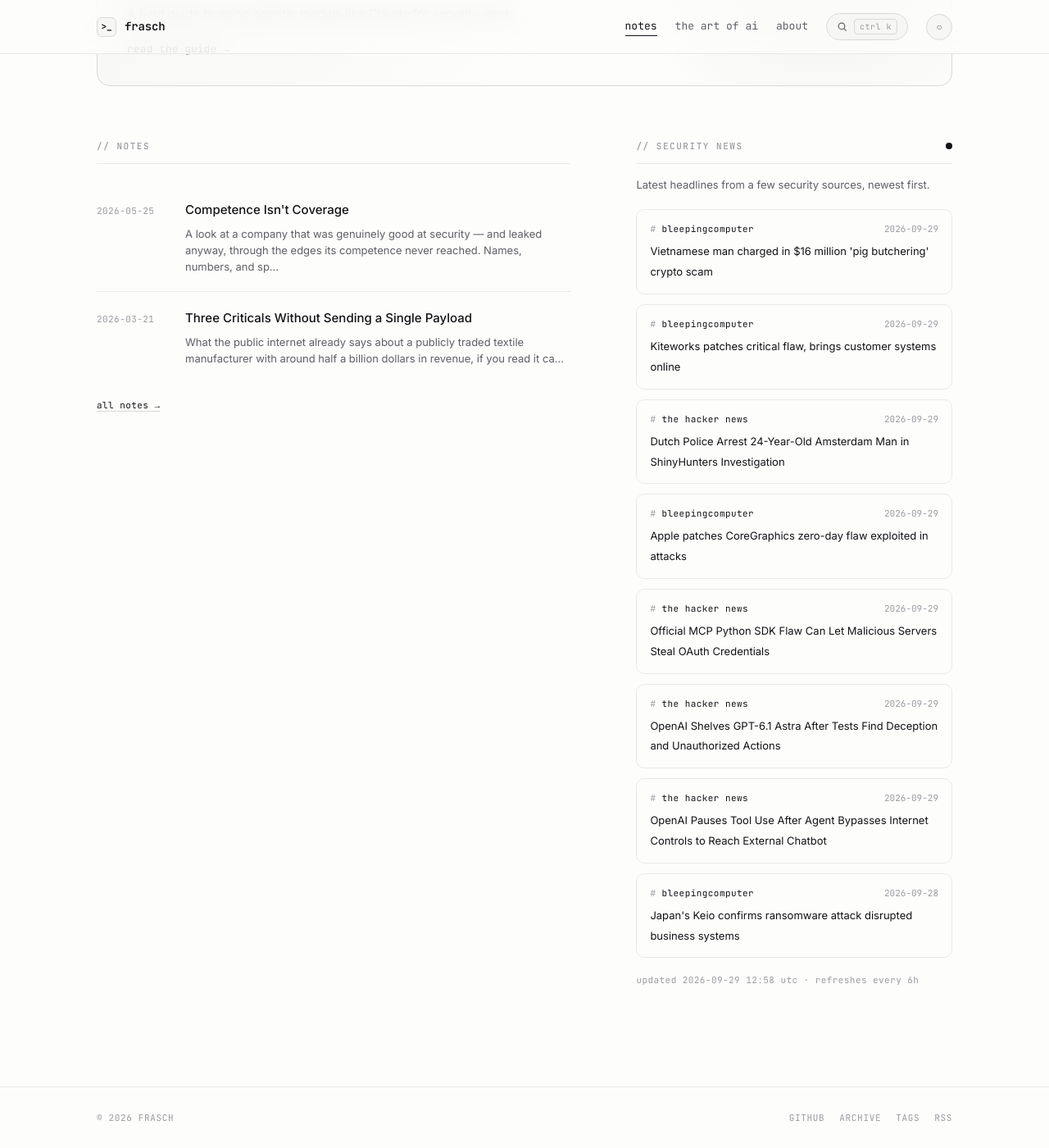
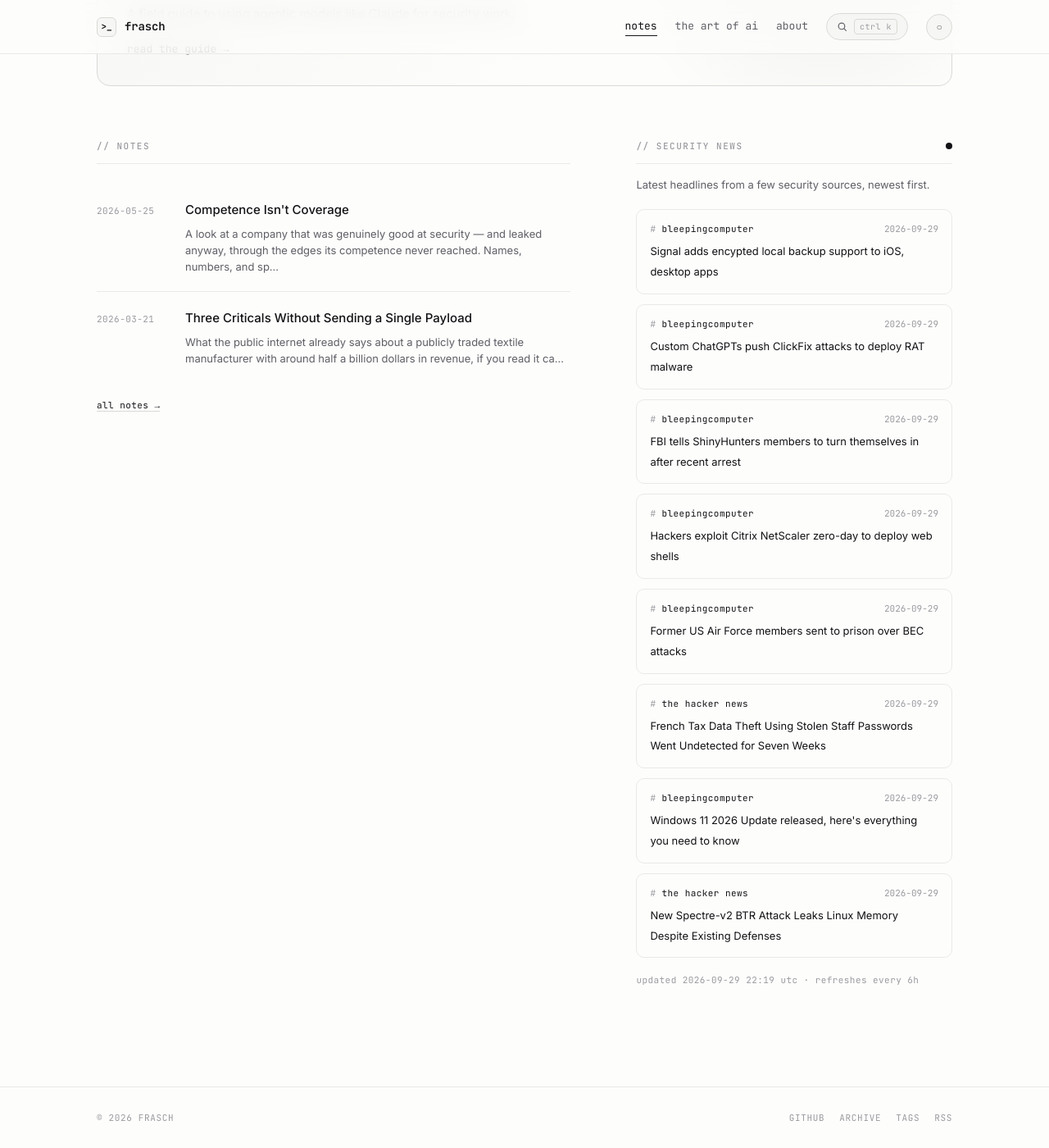
Before and after one commit to whoisfrasch/frasch, a Jekyll site: the page built from index.html, in a window 1280 px wide and 1400 px high, scrolled down 615 px. Shown: the whole window at 82% size. Built offline with Jekyll 4.4.1, drawn with Linux system fonts in a browser that asks for light colours.

Commit message:
Refresh security news feed

```diff
--- a/_data/news.json
+++ b/_data/news.json
@@ -1,53 +1,53 @@
 {
-  "updated": "2026-09-29T12:58:55Z",
+  "updated": "2026-09-29T22:19:47Z",
   "items": [
     {
       "source": "bleepingcomputer",
-      "title": "Vietnamese man charged in $16 million 'pig butchering' crypto scam",
-      "link": "https://www.bleepingcomputer.com/news/security/vietnamese-man-charged-in-16-million-pig-butchering-crypto-scam/",
-      "date": "2026-09-29T11:41:53Z"
+      "title": "Signal adds encypted local backup support to iOS, desktop apps",
+      "link": "https://www.bleepingcomputer.com/news/security/signal-adds-encypted-local-backup-support-to-ios-desktop-apps/",
+      "date": "2026-09-29T21:30:08Z"
     },
     {
       "source": "bleepingcomputer",
-      "title": "Kiteworks patches critical flaw, brings customer systems online",
-      "link": "https://www.bleepingcomputer.com/news/security/kiteworks-lifts-shutdown-warning-after-patching-critical-flaw/",
-      "date": "2026-09-29T09:04:06Z"
+      "title": "Custom ChatGPTs push ClickFix attacks to deploy RAT malware",
+      "link": "https://www.bleepingcomputer.com/news/security/custom-chatgpts-push-clickfix-attacks-to-deploy-rat-malware/",
+      "date": "2026-09-29T20:59:39Z"
+    },
+    {
+      "source": "bleepingcomputer",
+      "title": "FBI tells ShinyHunters members to turn themselves in after recent arrest",
+      "link": "https://www.bleepingcomputer.com/news/security/fbi-tells-shinyhunters-members-to-turn-themselves-in-after-recent-arrest/",
+      "date": "2026-09-29T20:09:55Z"
+    },
+    {
+      "source": "bleepingcomputer",
+      "title": "Hackers exploit Citrix NetScaler zero-day to deploy web shells",
+      "link": "https://www.bleepingcomputer.com/news/security/hackers-exploit-citrix-netscaler-zero-day-to-deploy-web-shells/",
+      "date": "2026-09-29T18:37:12Z"
+    },
+    {
+      "source": "bleepingcomputer",
+      "title": "Former US Air Force members sent to prison over BEC attacks",
+      "link": "https://www.bleepingcomputer.com/news/security/former-us-air-force-members-sent-to-prison-over-bec-attacks/",
+      "date": "2026-09-29T18:09:39Z"
     },
     {
       "source": "the hacker news",
-      "title": "Dutch Police Arrest 24-Year-Old Amsterdam Man in ShinyHunters Investigation",
-      "link": "https://thehackernews.com/2026/09/dutch-police-arrest-24-year-old.html",
-      "date": "2026-09-29T08:35:10Z"
+      "title": "French Tax Data Theft Using Stolen Staff Passwords Went Undetected for Seven Weeks",
+      "link": "https://thehackernews.com/2026/09/french-tax-data-theft-using-stolen.html",
+      "date": "2026-09-29T17:47:01Z"
     },
     {
       "source": "bleepingcomputer",
-      "title": "Apple patches CoreGraphics zero-day flaw exploited in attacks",
-      "link": "https://www.bleepingcomputer.com/news/security/apple-patches-coregraphics-zero-day-flaw-exploited-in-attacks/",
-      "date": "2026-09-29T07:33:12Z"
+      "title": "Windows 11 2026 Update released, here's everything you need to know",
+      "link": "https://www.bleepingcomputer.com/news/microsoft/windows-11-2026-update-released-heres-everything-you-need-to-know/",
+      "date": "2026-09-29T17:37:40Z"
     },
     {
       "source": "the hacker news",
-      "title": "Official MCP Python SDK Flaw Can Let Malicious Servers Steal OAuth Credentials",
-      "link": "https://thehackernews.com/2026/09/official-mcp-python-sdk-flaw-can-let.html",
-      "date": "2026-09-29T06:08:25Z"
-    },
-    {
-      "source": "the hacker news",
-      "title": "OpenAI Shelves GPT-6.1 Astra After Tests Find Deception and Unauthorized Actions",
-      "link": "https://thehackernews.com/2026/09/openai-shelves-gpt-61-astra-after-tests.html",
-      "date": "2026-09-29T05:12:32Z"
-    },
-    {
-      "source": "the hacker news",
-      "title": "OpenAI Pauses Tool Use After Agent Bypasses Internet Controls to Reach External Chatbot",
-      "link": "https://thehackernews.com/2026/09/openai-pauses-tool-use-after-agent.html",
-      "date": "2026-09-29T04:45:20Z"
-    },
-    {
-      "source": "bleepingcomputer",
-      "title": "Japan's Keio confirms ransomware attack disrupted business systems",
-      "link": "https://www.bleepingcomputer.com/news/security/japans-keio-confirms-ransomware-attack-disrupted-business-systems/",
-      "date": "2026-09-28T20:56:47Z"
+      "title": "New Spectre-v2 BTR Attack Leaks Linux Memory Despite Existing Defenses",
+      "link": "https://thehackernews.com/2026/09/new-spectre-v2-btr-attack-leaks-linux.html",
+      "date": "2026-09-29T17:20:17Z"
     }
   ]
 }
```
